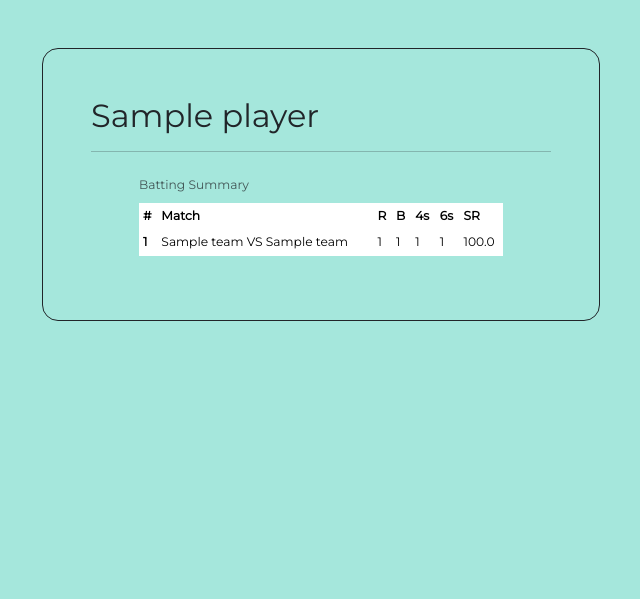
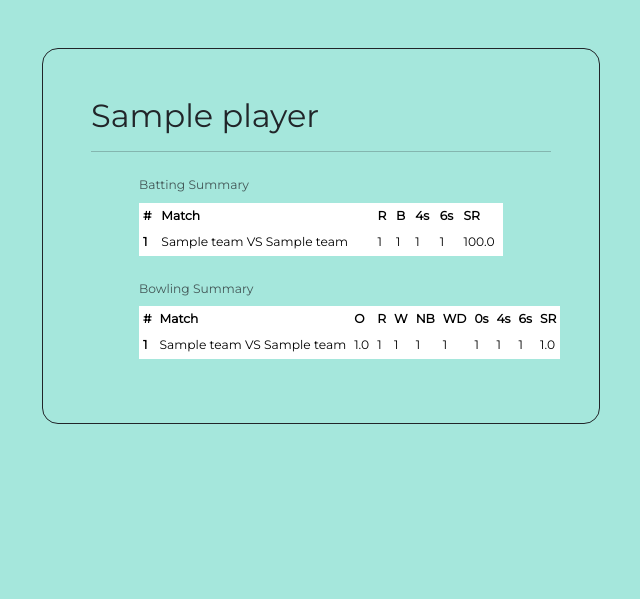
Before and after one commit to swelanauguste/jaguars-1, a Django app: page /player/detail/1/ in a window 1280 px wide. Shown: the top 599 px of the page, without its empty margins (319-959 px from the left). Run offline with Django 4.2, Linux system fonts and the light colour scheme; tables that the repository leaves empty hold one stand-in row (values such as "Sample post").

Commit message:
player details

```diff
--- a/app/templates/games/player_detail.html
+++ b/app/templates/games/player_detail.html
@@ -44,6 +44,47 @@
                 </tbody>
             </table>
         </div>
+        <div class="px-lg-5 px-3 table-responsive-lg text-nowrap small">
+            <table
+                class="table table-hover table-sm table-hover table-borderless caption-top small">
+                <caption>Bowling Summary</caption>
+                <thead>
+                    <tr>
+                        <th scope="col">#</th>
+                        <th scope="col">Match</th>
+                        <th scope="col">O</th>
+                        <th scope="col">R</th>
+                        <th scope="col">W</th>
+                        <th scope="col">NB</th>
+                        <th scope="col">WD</th>
+                        <th scope="col">0s</th>
+                        <th scope="col">4s</th>
+                        <th scope="col">6s</th>
+                        <th scope="col">SR</th>
+                    </tr>
+                </thead>
+                <tbody>
+                    {% for bowling in object.bowling_performances.all %}
+                    <tr>
+                        <th scope="row">{{forloop.counter}}</th>
+                        <td>
+                            {{bowling.innings.batting_team}} VS {{bowling.innings.bowling_team}}</td>
+                        <td>{{bowling.overs}}</td>
+                        <td>{{bowling.runs_conceded}}</td>
+                        <td>{{bowling.wickets}}</td>
+                        <td>{{bowling.no_balls}}</td>
+                        <td>{{bowling.dots}}</td>
+                        <td>{{bowling.wides}}</td>
+                        <td>{{bowling.fours}}</td>
+                        <td>{{bowling.sixes}}</td>
+                        <td>{{bowling.get_bowling_econ}}</td>
+                    </tr>
+                    {% empty %}
+                    <td class="text-center" colspan="7">No details</td>
+                    {% endfor %}
+                </tbody>
+            </table>
+        </div>
     </div>
 </div>
 
```
